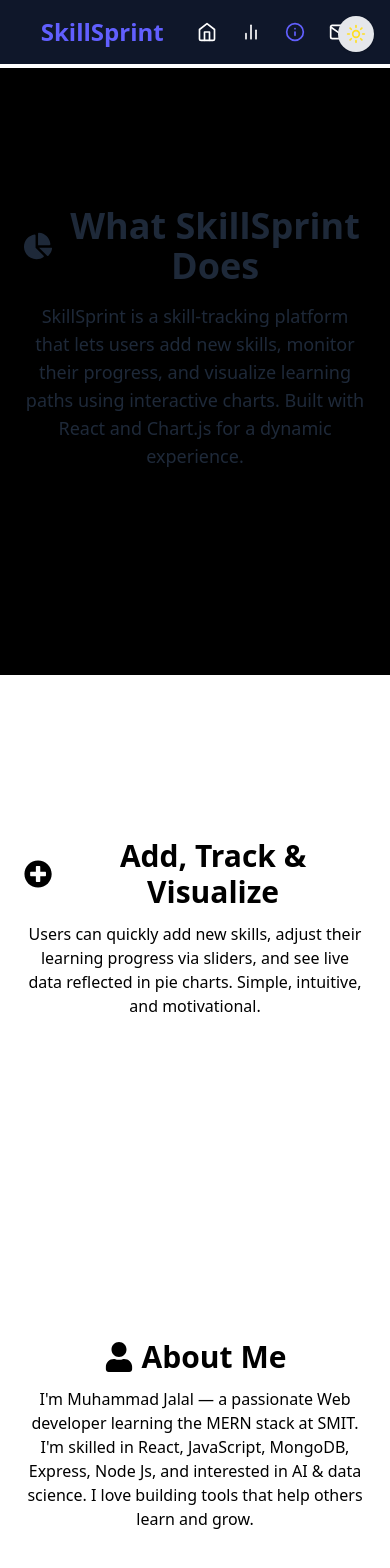
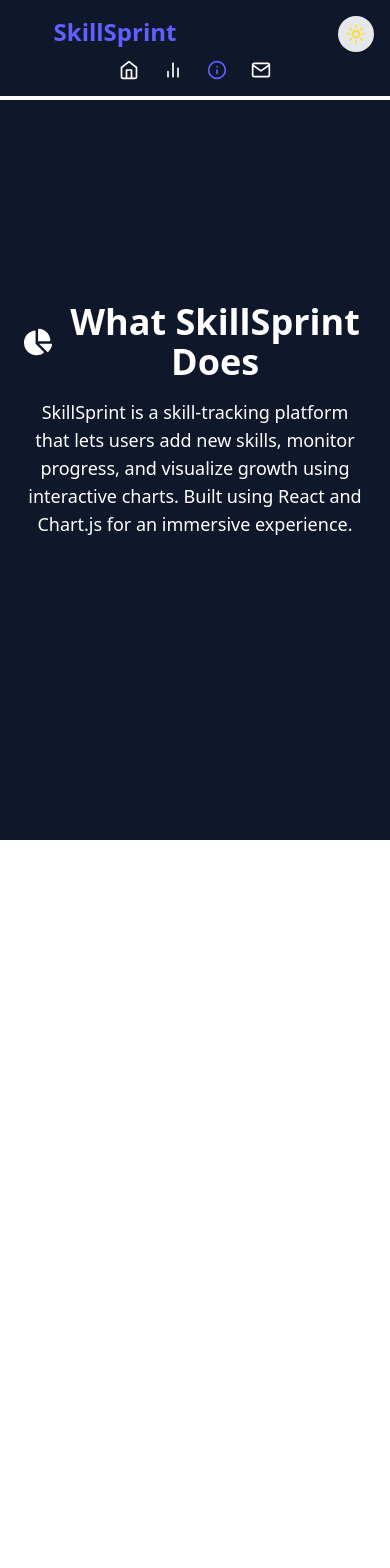
Before and after one commit to jalal1122/SkillSprint-Fluxxion-React-Js-Hackathon-Project, a React (Vite) app: page /about in a window 390 px wide. Shown: the top 1568 px of the page. After the commit the page ends 844 px from the top, so only its background shows below. Built offline with nearby package versions, Linux system fonts and the light colour scheme.

Commit message:
feat: update theme toggle icon color and enhance NavBar layout for better responsiveness; improve About page structure and content clarity

```diff
--- a/src/App.jsx
+++ b/src/App.jsx
@@ -37,7 +37,7 @@
     theme === "dark" ? (
       <Sun size={20} className="text-yellow-300" />
     ) : (
-      <Moon size={20} className="text-gray-900" />
+      <Moon size={20} className="text-white" />
     );
 
   return (
--- a/src/Components/NavBar.jsx
+++ b/src/Components/NavBar.jsx
@@ -11,14 +11,14 @@
   return (
     <>
       <motion.nav
-        className={`fixed top-0 left-0 w-full flex items-center justify-around px-6 py-4 ${bgSwitch} z-20 border-b-4 ${
+        className={`fixed top-0 left-0 w-full flex items-center flex-col sm:flex-row justify-center gap-3 sm:gap-0 sm:justify-around px-6 py-4 ${bgSwitch} z-20 border-b-4 ${
           theme === "dark" ? "border-white" : "border-black"
         }`}
         initial={{ opacity: 0, x: -100 }}
         animate={{ opacity: 1, x: 0 }}
         transition={{ duration: 1.2, delay: 0.5, ease: "easeInOut" }}
       >
-        <span className="text-indigo-500 text-2xl font-bold">SkillSprint</span>
+        <span className="text-indigo-500 text-2xl font-bold transform -translate-x-20 sm:translate-0">SkillSprint</span>
         <ul className="flex items-center gap-6">
           <NavLink
             to="/"
--- a/src/Pages/About.jsx
+++ b/src/Pages/About.jsx
@@ -1,100 +1,128 @@
 import React from "react";
 import { motion } from "framer-motion";
 import { Parallax } from "react-parallax";
-import { FaChartPie, FaPlusCircle, FaUser, FaBullseye } from "react-icons/fa";
+import ThemeContext from "../Context/theme";
+import { useContext } from "react";
+import {
+  FaChartPie,
+  FaPlusCircle,
+  FaUser,
+  FaBullseye,
+  FaHtml5,
+  FaCss3Alt,
+  FaJs,
+  FaReact,
+  FaNodeJs,
+  FaDatabase,
+} from "react-icons/fa";
 
-const sectionVariant = {
-  hidden: { opacity: 0, y: 50 },
-  visible: delay => ({
+const fadeInSlide = (direction = "left", delay = 0.3) => ({
+  hidden: {
+    opacity: 0,
+    x: direction === "left" ? -100 : 100,
+  },
+  visible: {
     opacity: 1,
-    y: 0,
-    transition: { delay, duration: 0.3, ease: "easeInOut" }
-  })
-};
+    x: 0,
+    transition: { duration: 0.6, delay, ease: "easeOut" },
+  },
+});
 
 const About = () => {
+  const { theme, bgSwitch, textSwitch } = useContext(ThemeContext);
+
+  const borderSwitch = theme === "dark" ? "border-white" : "border-black";
+
   return (
-    <div className="text-gray-800 dark:text-white">
+    <div className={`${bgSwitch} ${textSwitch} scroll-smooth snap-y snap-mandatory overflow-y-scroll h-screen`}>
       {/* Section 1: What It Does */}
-      <Parallax strength={300} >
-        <div className="h-[80vh] flex flex-col justify-center items-center px-6 text-center bg-opacity-50 bg-black">
+      <Parallax strength={300}>
+        <section className={`snap-start h-screen flex flex-col justify-center bg-[#0f172a] text-white items-center px-6 text-center border-b-4 ${borderSwitch}`}>
           <motion.div
             initial="hidden"
             whileInView="visible"
-            variants={sectionVariant}
-            custom={0.2}
+            // viewport={{ once: true }}
+            variants={fadeInSlide("left", 0.2)}
             className="max-w-3xl"
           >
             <h1 className="text-4xl font-bold mb-4 flex items-center justify-center gap-3">
               <FaChartPie /> What SkillSprint Does
             </h1>
             <p className="text-lg">
-              SkillSprint is a skill-tracking platform that lets users add new skills, monitor their progress, and visualize learning paths using interactive charts.
-              Built with React and Chart.js for a dynamic experience.
+              SkillSprint is a skill-tracking platform that lets users add new skills, monitor progress, and visualize growth using interactive charts. Built using React and Chart.js for an immersive experience.
             </p>
           </motion.div>
-        </div>
+        </section>
       </Parallax>
 
       {/* Section 2: Visualize Progress */}
-      <Parallax strength={200} >
-        <div className="h-[60vh] flex flex-col justify-center items-center px-6 text-center">
+      <Parallax strength={200}>
+        <section className={`snap-start h-screen flex flex-col justify-center items-center px-6 text-center border-b-4 ${borderSwitch}`}>
           <motion.div
             initial="hidden"
             whileInView="visible"
-            variants={sectionVariant}
-            custom={0.4}
+            // viewport={{ once: true }}
+            variants={fadeInSlide("right", 0.3)}
             className="max-w-3xl"
           >
-            <h2 className="text-3xl text-black font-semibold mb-3 flex items-center justify-center gap-2">
+            <h2 className="text-3xl font-semibold mb-3 flex items-center justify-center gap-2">
               <FaPlusCircle /> Add, Track & Visualize
             </h2>
-            <p className="text-black">
-              Users can quickly add new skills, adjust their learning progress via sliders, and see live data reflected in pie charts. Simple, intuitive, and motivational.
+            <p>
+              Quickly add skills, update progress with sliders, and view real-time pie charts. It’s simple, powerful, and keeps you motivated.
             </p>
           </motion.div>
-        </div>
+        </section>
       </Parallax>
 
       {/* Section 3: About Me */}
-      <Parallax strength={250} >
-        <div className="h-[60vh] flex flex-col justify-center items-center px-6 text-center">
+      <Parallax strength={250}>
+        <section className={`snap-start h-screen flex flex-col justify-center items-center px-6 text-center border-b-4 ${borderSwitch}`}>
           <motion.div
             initial="hidden"
             whileInView="visible"
-            variants={sectionVariant}
-            custom={0.6}
+            // viewport={{ once: true }}
+            variants={fadeInSlide("left", 0.4)}
             className="max-w-3xl"
           >
-            <h2 className="text-3xl text-black font-semibold mb-3 flex items-center justify-center gap-2">
+            <h2 className="text-3xl font-semibold mb-3 flex items-center justify-center gap-2">
               <FaUser /> About Me
             </h2>
-            <p className="text-black">
-              I'm Muhammad Jalal — a passionate Web developer learning the MERN stack at SMIT. I'm skilled in React, JavaScript, MongoDB, Express, Node Js, and interested in AI & data science.
-              I love building tools that help others learn and grow.
+            <p>
+              I'm <strong>Muhammad Jalal</strong> — a passionate Web Developer learning the MERN stack at SMIT. I build real-world projects using React, JavaScript, MongoDB, Express, and Node.js. I'm also exploring AI and data science.
             </p>
+
+            {/* Tech Skills Icons */}
+            <div className="flex justify-center gap-5 mt-6 text-4xl text-blue-500 dark:text-yellow-400">
+              <FaHtml5 title="HTML5" className="hover:text-orange-600 transition" />
+              <FaCss3Alt title="CSS3" className="hover:text-blue-600 transition" />
+              <FaJs title="JavaScript" className="hover:text-yellow-500 transition" />
+              <FaReact title="React" className="hover:text-cyan-400 transition" />
+              <FaNodeJs title="Node.js" className="hover:text-green-600 transition" />
+              <FaDatabase title="MongoDB" className="hover:text-emerald-600 transition" />
+            </div>
           </motion.div>
-        </div>
+        </section>
       </Parallax>
 
       {/* Section 4: My Vision */}
-      <Parallax strength={300} >
-        <div className="h-[60vh] flex flex-col justify-center items-center px-6 text-center">
+      <Parallax strength={300}>
+        <section className={`snap-start h-screen flex flex-col justify-center items-center px-6 text-center border-b-4 ${borderSwitch}`}>
           <motion.div
             initial="hidden"
             whileInView="visible"
-            variants={sectionVariant}
-            custom={0.8}
+            // viewport={{ once: true }}
+            variants={fadeInSlide("right", 0.5)}
             className="max-w-3xl"
           >
-            <h2 className="text-3xl text-black font-semibold mb-3 flex items-center justify-center gap-2">
+            <h2 className="text-3xl font-semibold mb-3 flex items-center justify-center gap-2">
               <FaBullseye /> My Vision
             </h2>
-            <p className="text-black">
-              I aim to create impactful digital solutions like SkillSprint that motivate learners, track their skills, and empower them to stay consistent. My goal is to keep innovating and help developers become their best selves.
+            <p>
+              My goal is to create digital tools like SkillSprint that inspire self-learning and track progress efficiently. I envision a world where developers grow with clarity and purpose through smart tools.
             </p>
           </motion.div>
-        </div>
+        </section>
       </Parallax>
     </div>
   );
```
